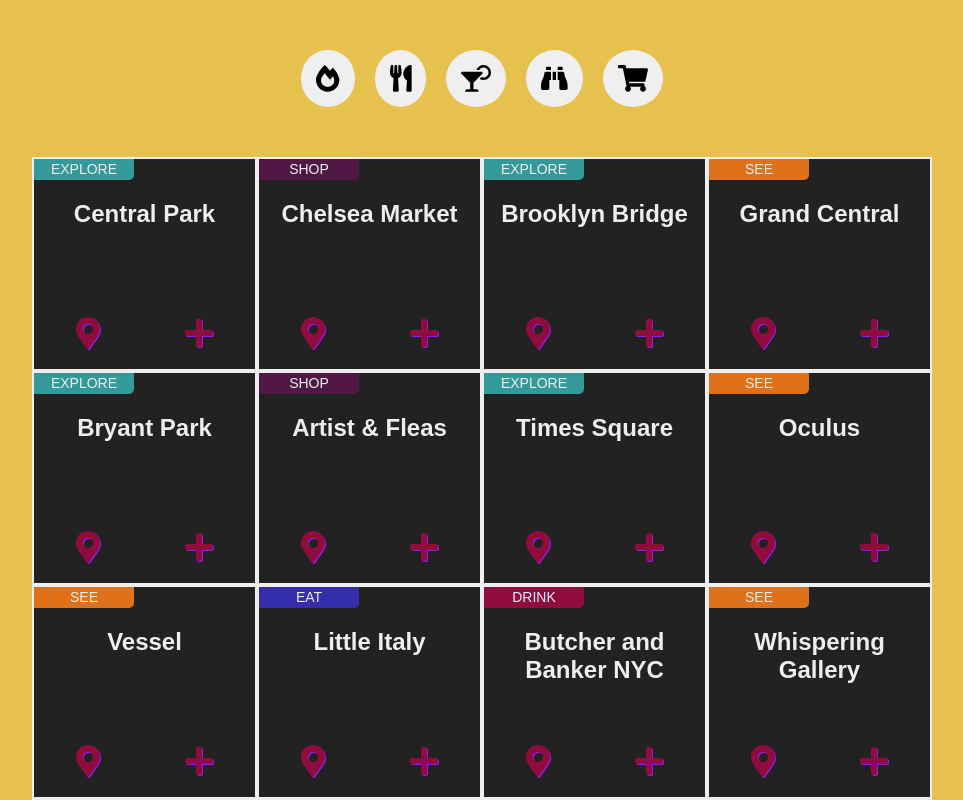
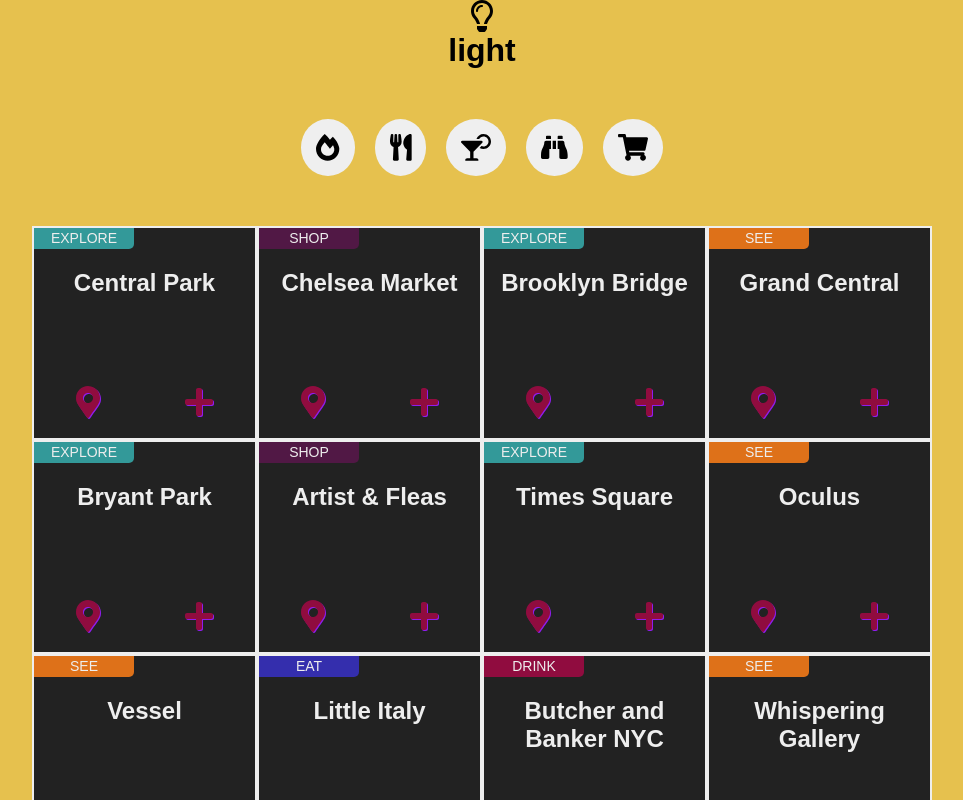
Before and after one commit to LKian/nyc-activities, a React (Create React App) app: page / in a window 1280 px wide. Shown: the top 800 px of the page, without its empty margins (158-1121 px from the left). Built offline with nearby package versions, Linux system fonts and the light colour scheme.

Commit message:
added dark mode

```diff
--- a/public/index.html
+++ b/public/index.html
@@ -5,11 +5,7 @@
     <link rel="icon" href="%PUBLIC_URL%/favicon.ico" />
     <meta name="viewport" content="width=device-width, initial-scale=1" />
     <meta name="theme-color" content="#000000" />
-    <meta
-      name="description"
-      content="Web site created using create-react-app"
-    />
-    <link rel="apple-touch-icon" href="%PUBLIC_URL%/logo192.png" />
+    <meta name="description" content="Website created using create-react-app" />
     <!--
       manifest.json provides metadata used when your web app is installed on a
       user's mobile device or desktop. See https://developers.google.com/web/fundamentals/web-app-manifest/
@@ -24,7 +20,7 @@
       work correctly both with client-side routing and a non-root public URL.
       Learn how to configure a non-root public URL by running `npm run build`.
     -->
-    <title>React App</title>
+    <title>Guide to NYC</title>
   </head>
   <body>
     <noscript>You need to enable JavaScript to run this app.</noscript>
--- a/src/App.css
+++ b/src/App.css
@@ -207,3 +207,12 @@
   filter: invert(25%);
   transition: all 0.2s;
 }
+
+.light-mode {
+  background-color: #e6c14e;
+}
+
+.dark-mode {
+  background-color: #333;
+  color: #eee;
+}
--- a/src/App.js
+++ b/src/App.js
@@ -1,10 +1,26 @@
-import React from "react";
+import React, { useState } from "react";
 import Grid from "./components/Grid";
 import "./App.css";
+import { FontAwesomeIcon } from "@fortawesome/react-fontawesome";
+import { faLightbulb } from "@fortawesome/free-solid-svg-icons";
+import { faLightbulb as farLightbulb } from "@fortawesome/free-regular-svg-icons";
 
 function App() {
+  const [darkMode, setDarkMode] = useState(false);
+
+  const handleDarkMode = () => {
+    setDarkMode((prevMode) => !darkMode);
+  };
+
   return (
-    <div className="App">
+    <div className={`App ${darkMode ? "dark-mode" : "light-mode"}`}>
+      <FontAwesomeIcon
+        onClick={handleDarkMode}
+        icon={darkMode ? faLightbulb : farLightbulb}
+        size="2x"
+      />
+
+      <h1>{darkMode ? "dark" : "light"}</h1>
       <Grid />
     </div>
   );
```
Also changed, not shown: public/manifest.json.
